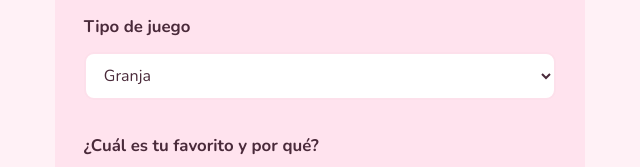
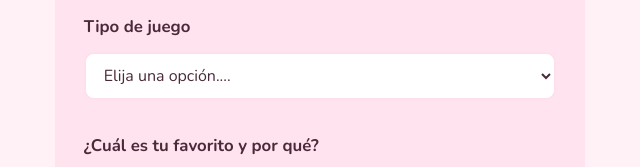
Before and after one commit to IMPERIO-create/Herramientas-Colaborativas, a plain HTML site: page guia.html in a window 1280 px wide. Shown: the part 597-764 px from the top of the page, 605-1245 px from the left. Drawn offline with nearby package versions, Linux system fonts and the light colour scheme.

Commit message:
Se añadió "Elija una opción" como elección
Se añadió dentro de 'options' para añadir un plus en estética

```diff
--- a/guia.html
+++ b/guia.html
@@ -30,7 +30,7 @@
       <div><label for="nombre">Nombre</label><input id="nombre" name="nombre" type="text" required autocomplete="name"></div>
       <div><label for="email">Correo electrónico</label><input id="email" name="email" type="email" required autocomplete="email"></div>
       <div><label for="tipo">Tipo de juego</label>
-      <select id="tipo" name="tipo"><option>Granja</option><option>Aventura</option><option>Puzle</option><option>Novela visual</option><option>Otro</option></select></div>
+      <select id="tipo" name="tipo"><option>Elija una opción....</option><option>Granja</option><option>Aventura</option><option>Puzle</option><option>Novela visual</option><option>Otro</option></select></div>
       <div><label for="mensaje">¿Cuál es tu favorito y por qué?</label><textarea id="mensaje" name="mensaje" required></textarea></div>
       <button class="boton" type="submit">Enviar recomendación</button>
     </form>
```
